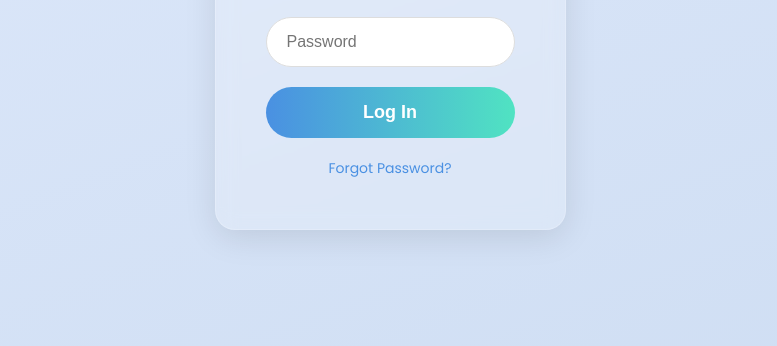
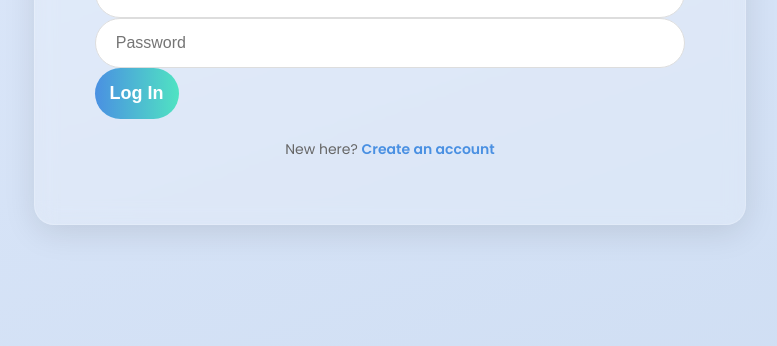
Before and after one commit to mjaja25/exam-website, a website: page public/login.html in a window 1280 px wide. Shown: the part 454-800 px from the top of the page, without its empty margins (250-1027 px from the left). Drawn offline with Linux system fonts and the light colour scheme.

Commit message:
style: widen logo

```diff
--- a/public/login.html
+++ b/public/login.html
@@ -13,7 +13,7 @@
         <img src="/h_logo_transparent.svg" alt="Logo" class="logo">
 
 
-        <h2>Proficiency Test</h2>
+        <!-- <h2>Proficiency Test</h2> -->
 
         <form id="login-form">
             <input type="text" id="username" name="username" placeholder="Username" required>
@@ -21,7 +21,9 @@
             <button type="submit">Log In</button>
         </form>
 
-        <a href="#" class="forgot-password">Forgot Password?</a>
+        <p class="form-link">
+        New here? <a href="/signup.html">Create an account</a>
+        </p>
     </div>
 
     <script src="login.js"></script>
--- a/public/style.css
+++ b/public/style.css
@@ -16,7 +16,7 @@ body {
     display: flex;
     flex-direction: column;
     align-items: center;
-    padding: 50px; /* Increased from 40px */
+    padding: 50px 60px; /* Increased from 40px */
     background-color: rgba(255, 255, 255, 0.2);
     border-radius: 20px;
     backdrop-filter: blur(10px);
@@ -24,12 +24,17 @@ body {
     border: 1px solid rgba(255, 255, 255, 0.18);
 }
 
-#login-form {
-    width: 100%;
-    max-width: 320px; /* Increased from 300px */
-    display: flex;
-    flex-direction: column;
-    gap: 20px;
+#login-form button {
+    padding: 15px;
+    border: none;
+    border-radius: 30px;
+    color: white;
+    font-size: 18px;
+    font-weight: 600;
+    cursor: pointer;
+    background: linear-gradient(90deg, #4a90e2, #50e3c2, #4a90e2);
+    background-size: 200% 100%; /* Make the gradient larger than the button */
+    transition: background-position 0.5s ease;
 }
 
 .logo-container {
@@ -37,7 +42,7 @@ body {
 }
 
 .logo {
-    width: 150px; /* Adjust the width */
+    width: 250px; /* Adjust the width */
     height: auto; /* Maintain aspect ratio */
     display: block; /* Prevents inline spacing issues */
     margin: 0 auto; /* Centers the logo within its container */
@@ -88,11 +93,22 @@ h2 {
 
 #login-form button:hover {
     transform: translateY(-2px);
+    background-position: 100% 0;
 }
 
-.forgot-password {
+.form-link {
     margin-top: 20px;
-    color: #4a90e2;
+    color: #666; /* A neutral color for the non-link part */
+    font-size: 14px;
+    text-align: center;
+}
+
+.form-link a {
+    color: #4a90e2; /* The link color from our design */
+    font-weight: 600;
     text-decoration: none;
-    font-size: 14px;
 }
+
+.form-link a:hover {
+    text-decoration: underline;
+}
```
